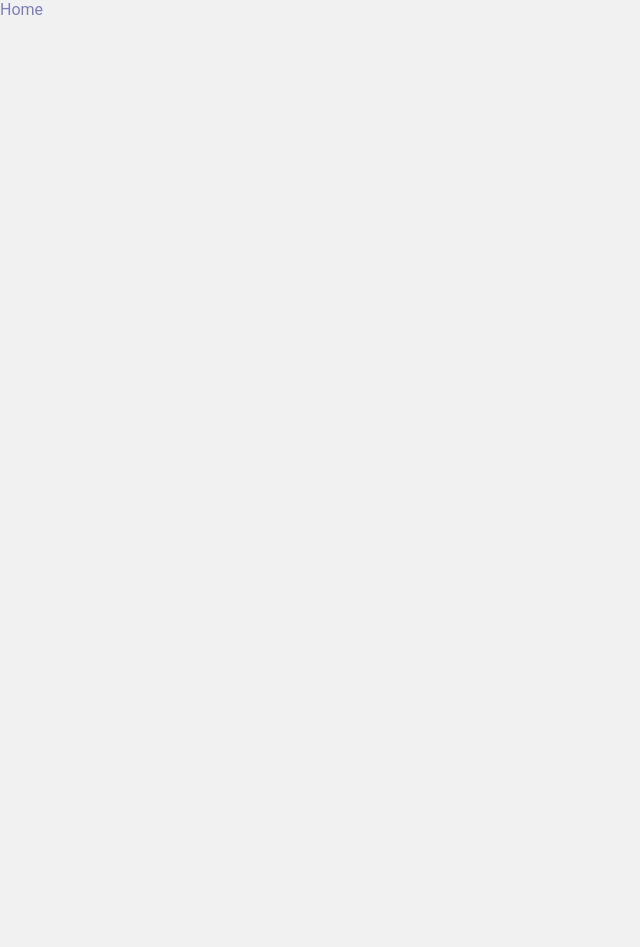
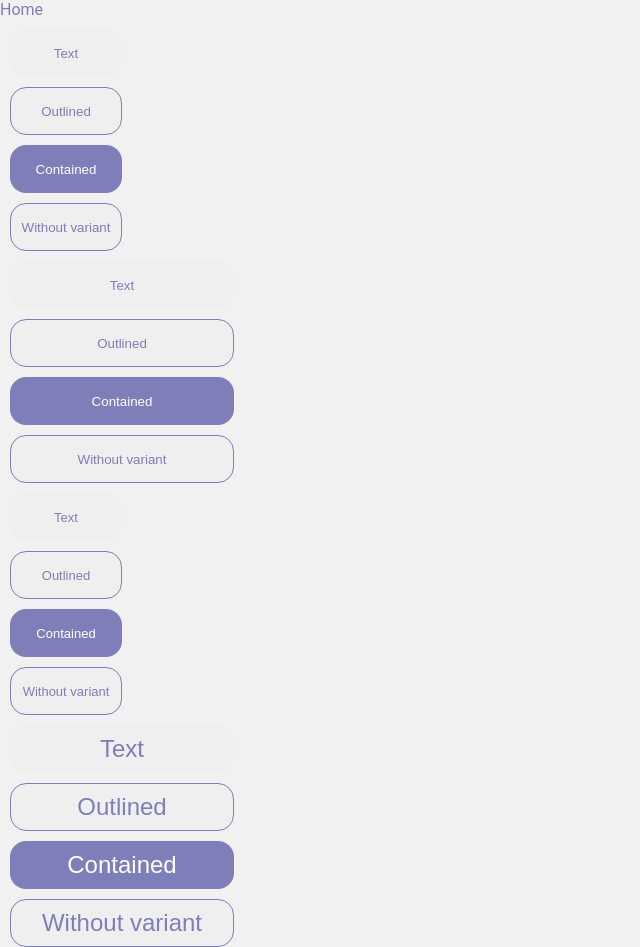
Before and after one commit to FlaviaBertoni/boas-praticas-react, a React (Create React App) app in the folder atomic-design/exemplos/: page / in a window 1280 px wide. Shown: the whole page, without its empty margins (0-640 px from the left). Before the commit the page ends 800 px from the top, so only its background shows below. Built offline with nearby package versions, Linux system fonts and the light colour scheme; the HTML template or start-up script is replaced by a standard one.

Commit message:
Componente de Botao e atualizacao dos snapshots do label

```diff
--- /dev/null
+++ b/atomic-design/exemplos/src/components/atoms/Button/index.tsx
@@ -0,0 +1,35 @@
+import { ThemeColorsKeys } from '../../../styles/theme';
+import { ContainedButton, OutlinedButton, TextButton } from './styles';
+
+type variantType = 'text' | 'outlined' | 'contained';
+
+interface ButtonProps {
+  color?: ThemeColorsKeys;
+  variant?: variantType;
+  size?: 'small' | 'large';
+}
+
+const Button: React.FC<ButtonProps> = ({ variant, color, size, children }) => {
+  const buttonVariant = variant || 'outlined';
+  return (
+    <>
+      {buttonVariant === 'contained' && (
+        <ContainedButton color={color} size={size}>
+          {children}
+        </ContainedButton>
+      )}
+      {buttonVariant === 'outlined' && (
+        <OutlinedButton color={color} size={size}>
+          {children}
+        </OutlinedButton>
+      )}
+      {buttonVariant === 'text' && (
+        <TextButton color={color} size={size}>
+          {children}
+        </TextButton>
+      )}
+    </>
+  );
+};
+
+export default Button;
--- /dev/null
+++ b/atomic-design/exemplos/src/components/atoms/Button/styles.ts
@@ -0,0 +1,33 @@
+import styled from 'styled-components';
+import { ThemeColorsKeys } from '../../../styles/theme';
+
+interface ButtonProps {
+  color?: ThemeColorsKeys;
+  size?: 'small' | 'large';
+}
+
+const BaseButton = styled.button<ButtonProps>`
+  display: flex;
+  margin: 10px;
+  border-radius: 16px;
+  height: 48px;
+  align-items: center;
+  justify-content: center;
+  width: ${({ size }) => (size === 'large' ? '224px' : '112px')};
+`;
+
+export const OutlinedButton = styled(BaseButton)<ButtonProps>`
+  border: 1px solid ${({ color, theme }) => theme.getColorCode(color)};
+  color: ${({ color, theme }) => theme.getColorCode(color)};
+`;
+
+export const TextButton = styled(BaseButton)<ButtonProps>`
+  border: 1px solid transparent;
+  color: ${({ color, theme }) => theme.getColorCode(color)};
+`;
+
+export const ContainedButton = styled(BaseButton)<ButtonProps>`
+  border: 1px solid transparent;
+  color: ${({ color, theme }) => (theme.isDarkColor(color) ? theme.colors.white : theme.colors.black)};
+  background-color: ${({ color, theme }) => theme.getColorCode(color)};
+`;
--- a/atomic-design/exemplos/src/components/atoms/Label/index.ts
+++ b/atomic-design/exemplos/src/components/atoms/Label/index.ts
@@ -1,10 +1,10 @@
 import styled from 'styled-components';
-import { ThemeColorsType } from '../../../styles/theme';
+import { ThemeColorsKeys } from '../../../styles/theme';
 
 interface LabelProps {
-  size: 'small' | 'medium' | 'large' | 'extra-large';
-  color?: keyof ThemeColorsType;
-  weight?: 'normal' | 'bold' | '400' | '700';
+  size?: 'small' | 'medium' | 'large' | 'extra-large';
+  color?: ThemeColorsKeys;
+  weight?: 'normal' | 'bold';
 }
 
 const fontSize = {
@@ -15,8 +15,7 @@ const fontSize = {
 };
 
 export const Label = styled.label<LabelProps>`
-  font-size: ${({ size }) => fontSize[size]};
-  color: ${({ color, theme }) =>
-    !color ? theme.colors.primary : theme.colors[color]};
+  font-size: ${({ size }) => (!size ? 'small' : fontSize[size])};
+  color: ${({ color, theme }) => theme.getColorCode(color)};
   font-weight: ${({ weight }) => (!weight ? 'normal' : weight)};
 `;
--- a/atomic-design/exemplos/src/pages/Home/index.tsx
+++ b/atomic-design/exemplos/src/pages/Home/index.tsx
@@ -1,12 +1,56 @@
 import React from 'react';
 import { Label } from '../../components/atoms/Label';
+import Button from '../../components/atoms/Button';
 
 const Home: React.FC = () => {
   return (
     <>
-      <Label size="small" color="primary" weight="400">
+      <Label size="small" color="primary" weight="normal">
         Home
       </Label>
+      <Button variant="text">Text</Button>
+      <Button variant="outlined">Outlined</Button>
+      <Button variant="contained">Contained</Button>
+      <Button>Without variant</Button>
+
+      <Button size="large" variant="text">
+        Text
+      </Button>
+      <Button size="large" variant="outlined">
+        Outlined
+      </Button>
+      <Button size="large" variant="contained">
+        Contained
+      </Button>
+      <Button size="large">Without variant</Button>
+
+      <Button variant="text">
+        <Label>Text</Label>
+      </Button>
+      <Button variant="outlined">
+        <Label>Outlined</Label>
+      </Button>
+      <Button variant="contained">
+        <Label color="white">Contained</Label>
+      </Button>
+      <Button>
+        <Label>Without variant</Label>
+      </Button>
+
+      <Button variant="text" size="large">
+        <Label size="medium">Text</Label>
+      </Button>
+      <Button variant="outlined" size="large">
+        <Label size="medium">Outlined</Label>
+      </Button>
+      <Button variant="contained" size="large">
+        <Label color="white" size="medium">
+          Contained
+        </Label>
+      </Button>
+      <Button size="large">
+        <Label size="medium">Without variant</Label>
+      </Button>
     </>
   );
 };
--- a/atomic-design/exemplos/src/styles/theme.ts
+++ b/atomic-design/exemplos/src/styles/theme.ts
@@ -1,14 +1,19 @@
-const theme = {
-  colors: {
-    white: '#fff',
-    black: '#000',
-    primary: '#7E7EB8',
-    dark: '#2C2E33',
-    disable: '#747A88',
-  },
+const colors = {
+  white: '#fff',
+  black: '#000',
+  primary: '#7E7EB8',
+  dark: '#2C2E33',
+  disable: '#747A88',
 };
 
-export default theme;
+const getColorCode = (color?: ThemeColorsKeys) => colors[color || 'primary'];
+
+const isDarkColor = (color?: ThemeColorsKeys) => ![colors.white, colors.disable].includes(color || colors.primary);
+
+const theme = { colors, getColorCode, isDarkColor };
 
 export type ThemeType = typeof theme;
-export type ThemeColorsType = typeof theme.colors;
+export type ThemeColorsType = typeof colors;
+export type ThemeColorsKeys = keyof ThemeColorsType;
+
+export default theme;
```
Also changed, not shown: atomic-design/exemplos/prettier.config.js (added, +11 -0 lines), atomic-design/exemplos/src/tools/test-utils.tsx (+10 -16 lines), 2 other files (tests, documents, lock files or other folders).
